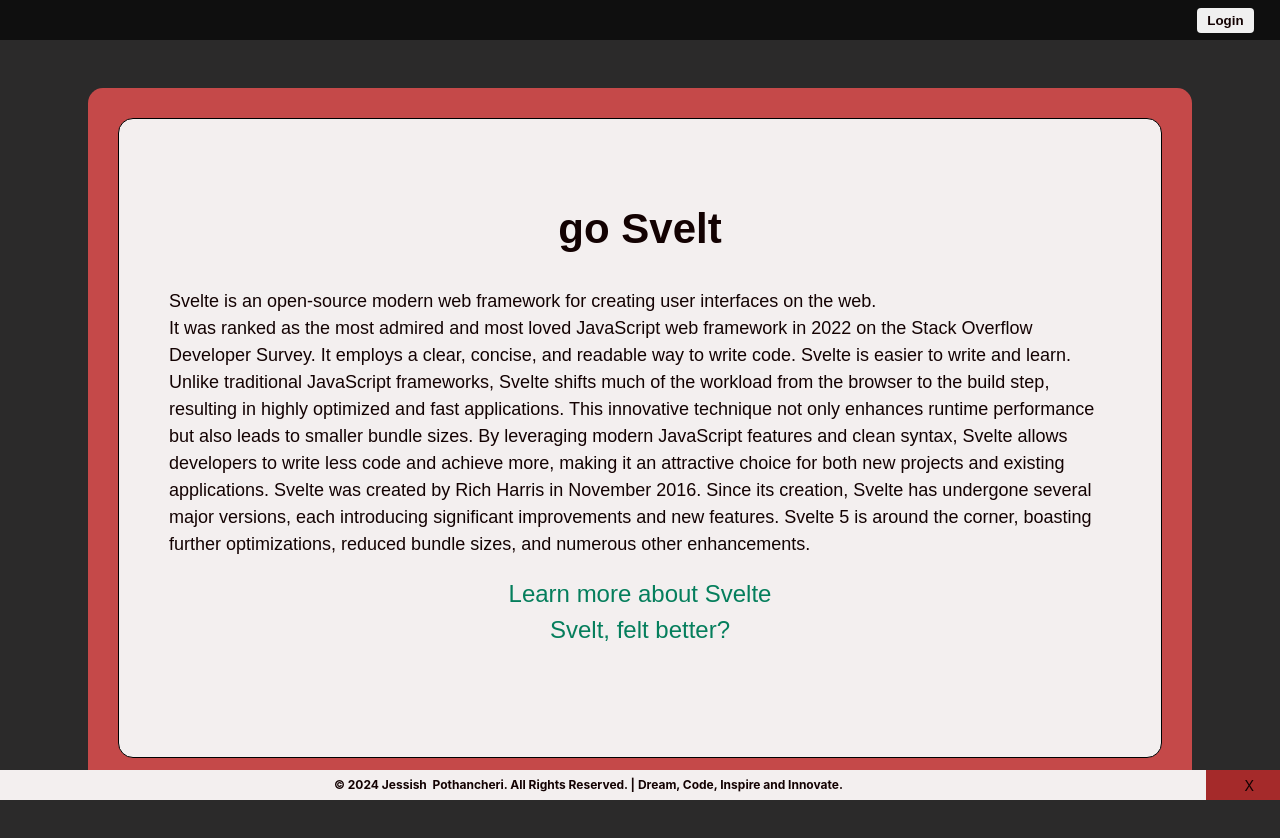
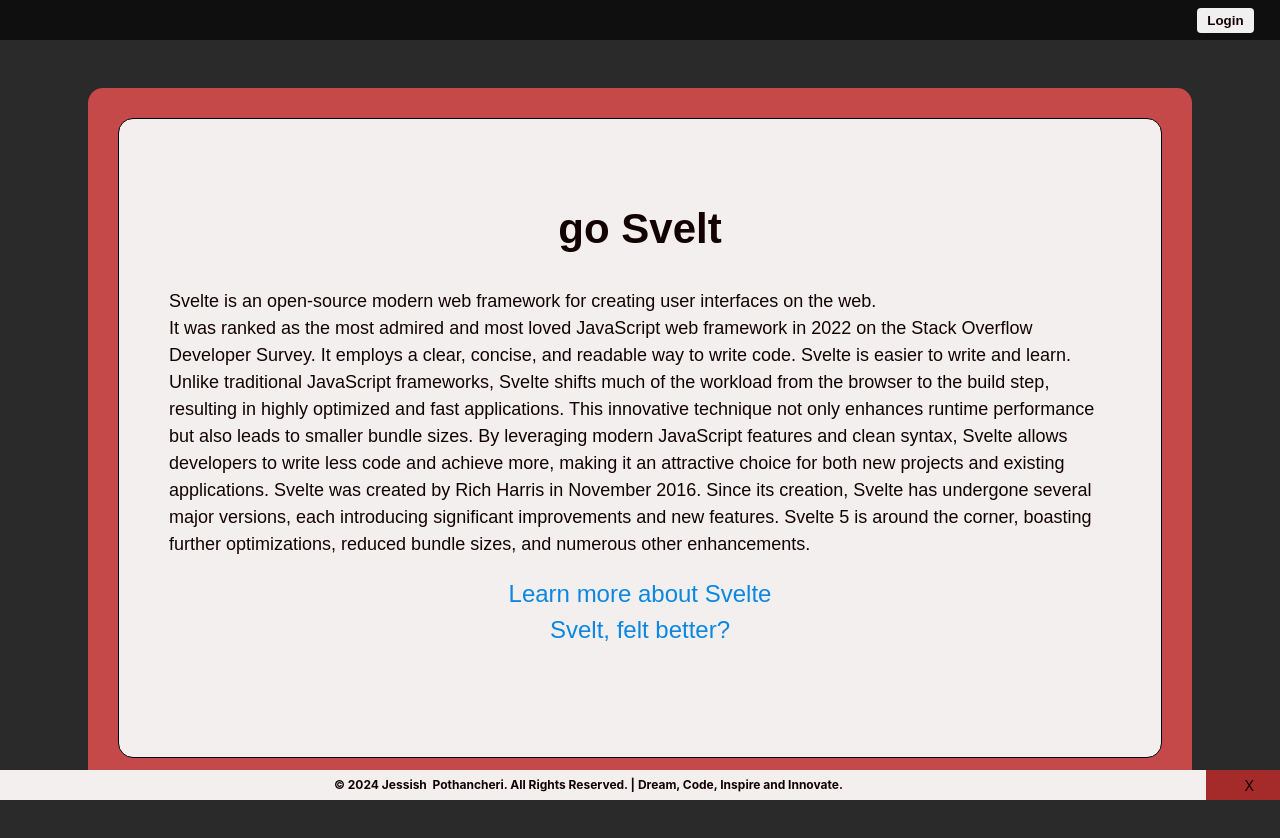
Before and after one commit to jpothanc/go-svelte, a Svelte app: page / in a window 1280 px wide. Shown: the top 838 px of the page. Built offline with nearby package versions, Linux system fonts and the light colour scheme; some icons are missing.

Commit message:
Update Home.svelte

```diff
--- a/src/pages/Home.svelte
+++ b/src/pages/Home.svelte
@@ -76,7 +76,7 @@
     border-radius: 15px;
   }
   a {
-    color: rgb(5, 126, 92);
+    color: rgb(9, 135, 225);
     text-decoration: none;
   }
 
```
